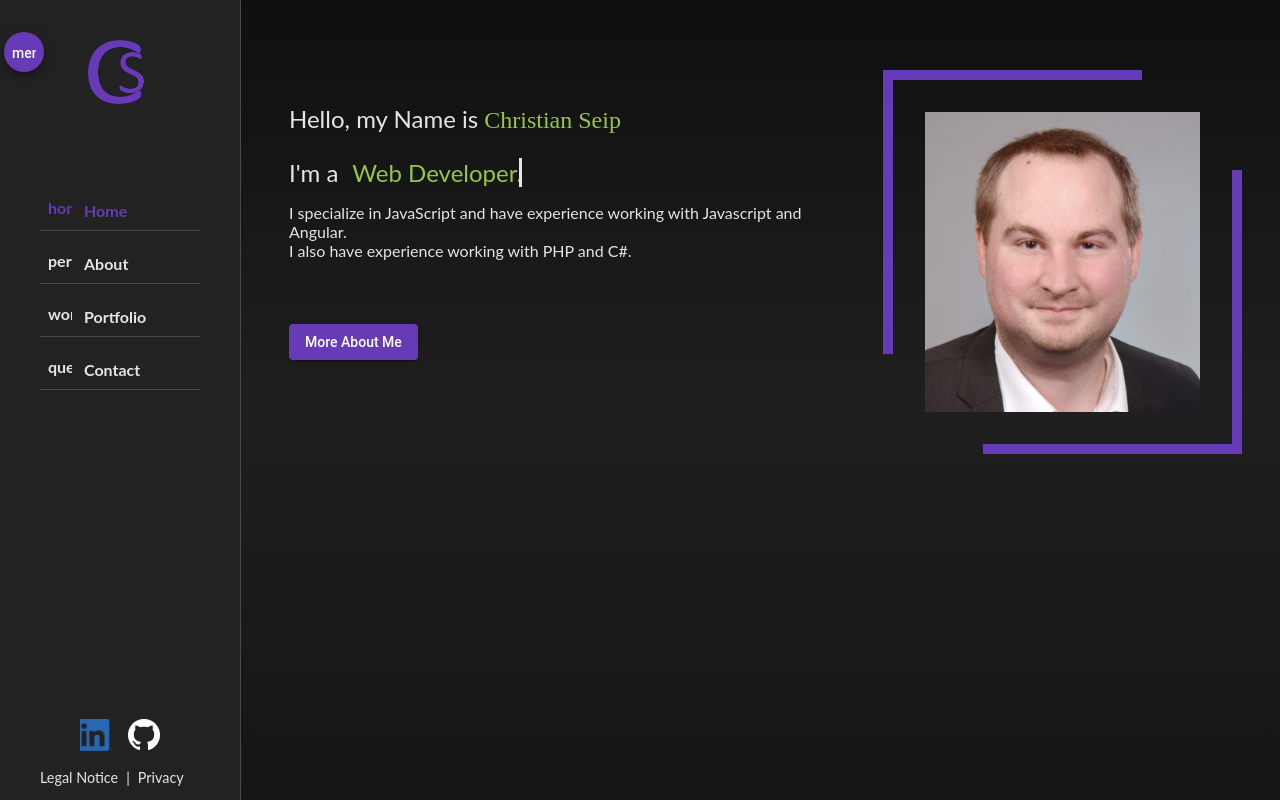
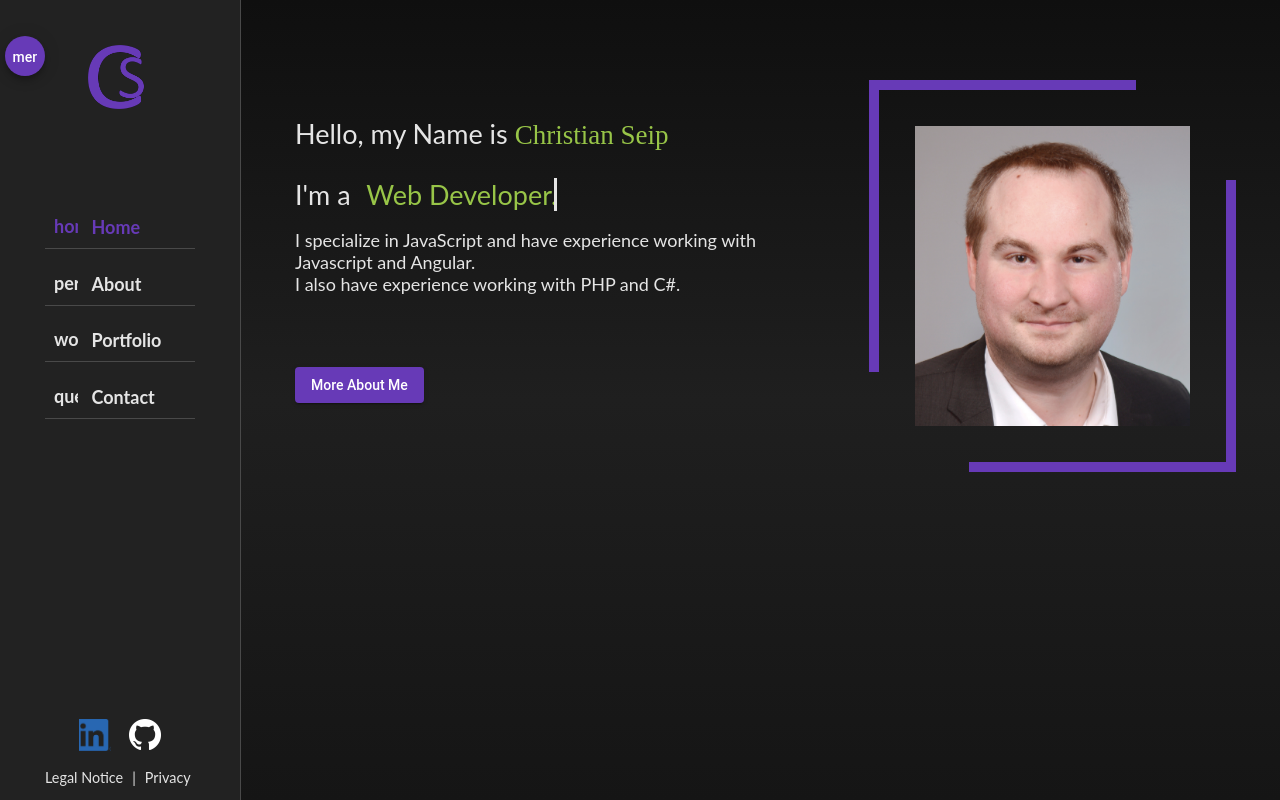
Before and after one commit to ChristianSeip/Portfolio, an Angular app: page / in a window 1280 px wide. Built offline with nearby package versions, Linux system fonts and the light colour scheme; a web font is replaced by a local one.

Commit message:
Font sizes adjusted.

```diff
--- a/src/app/pages/about/about.component.scss
+++ b/src/app/pages/about/about.component.scss
@@ -24,9 +24,9 @@
   li {
     width: 95px;
     display: inline-block;
-    margin: .75rem;
-    margin-bottom: 1.5rem;
-    margin-top: 1.5rem;
+    margin: 12px;
+    margin-bottom: 24px;
+    margin-top: 24px;
   }
 }
 
@@ -41,6 +41,7 @@
   padding-left: .5rem;
   padding-right: .5rem;
   padding-bottom: 1rem;
+  font-size: .9rem;
   font-weight: bold;
 }
 
@@ -86,7 +87,7 @@
   .skills {
     width: 100%;
     li {
-      font-size: .9rem;
+      font-size: .8rem;
     }
   }
 }
--- a/src/app/sidebar/sidebar.component.scss
+++ b/src/app/sidebar/sidebar.component.scss
@@ -62,7 +62,7 @@ aside {
 }
 
 .footer-navigation {
-  font-size: .9rem;
+  font-size: .8rem;
   ul {
     list-style-type: none;
     padding: 0;
--- a/src/styles.scss
+++ b/src/styles.scss
@@ -4,7 +4,7 @@
   --text-color: #e5e5e5;
   --primary-color: #673ab7;
   --secondary-color: #98c548;
-  font-size: 16px;
+  font-size: 18px;
 }
 
 html, body {
```
